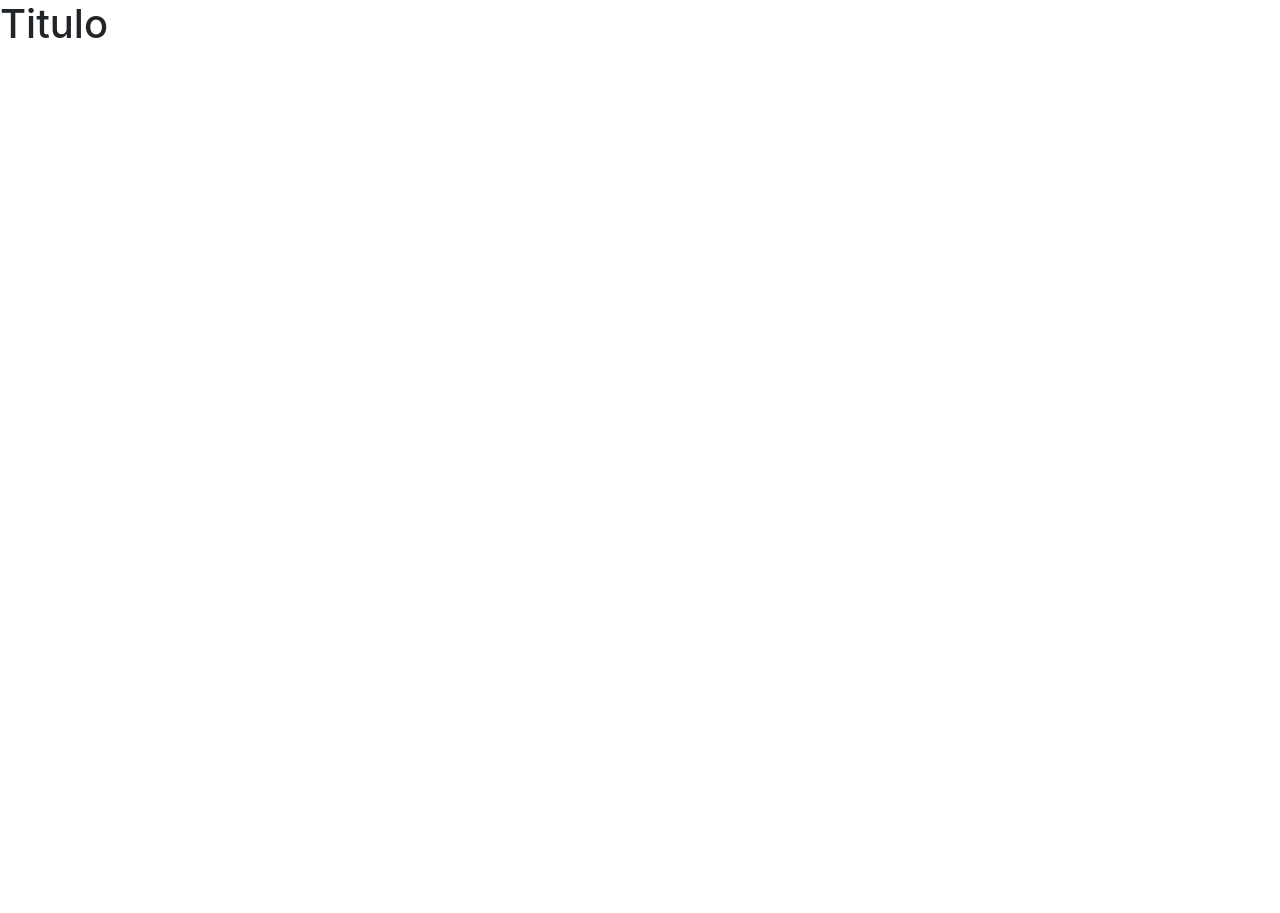
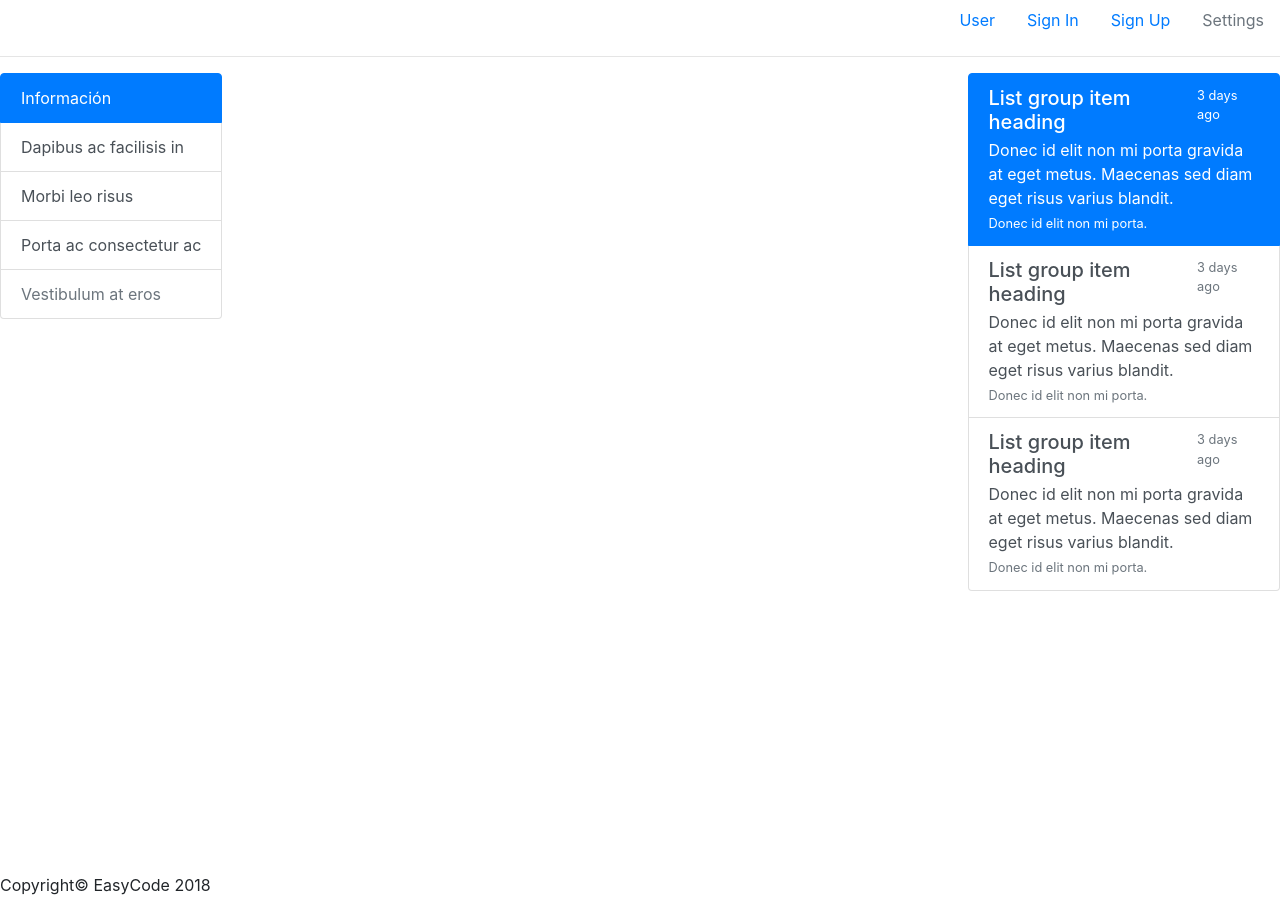
Before and after one commit to IntiDev/easy-code, a plain HTML site: page index.html in a window 1280 px wide. Before the commit the page ends 800 px from the top, so only its background shows below. Drawn offline with nearby package versions, Linux system fonts and the light colour scheme.

Commit message:
Estructura inicial del proyecto y README

```diff
--- a/css/main.css
+++ b/css/main.css
@@ -0,0 +1,26 @@
+/*General*/
+
+/*Navigation*/
+
+/*Left Section*/
+
+#left-section {
+    float: left;
+    width: 25%;
+}
+
+/*Right Section*/
+
+#rigth-section {
+    float: right;
+    width: 25%;
+}
+
+
+/*Main Section*/
+
+#main-container {
+    height: 800px;
+}
+
+/*Footer*/
--- a/index.html
+++ b/index.html
@@ -3,16 +3,91 @@
     <meta charset="UTF-8">
     <meta name="viewport" content="width=device-width, initial-scale=1.0">
     <meta http-equiv="X-UA-Compatible" content="ie=edge">
-    <title>Easy code</title>
+    <title>Easy Code</title>
     <link rel="stylesheet" href="css/assets/bootstrap.min.css">
     <link rel="stylesheet" href="css/main.css">
 </head>
 <body>
-    <h1>Titulo</h1>
+    <!--Navigation-->
+    <nav id="nav-bar">
+        <ul class="nav justify-content-end">
+            <li class="nav-item">
+                <a class="nav-link active" href="#">User</a>
+            </li>
+            <li class="nav-item">
+                <a class="nav-link" href="#">Sign In</a>
+            </li>
+            <li class="nav-item">
+                <a class="nav-link" href="#">Sign Up</a>
+            </li>
+            <li class="nav-item">
+                <a class="nav-link disabled" href="#">Settings</a>
+            </li>
+        </ul>
+    </nav>
+    <hr>
+    <!--Left Section-->
+    <div class="container-fluid">
+        <section id="left-section" class="row">
+            <div class="list-group">
+                <a href="#" class="list-group-item list-group-item-action active">Información</a>
+                <a href="#" class="list-group-item list-group-item-action">Dapibus ac facilisis in</a>
+                <a href="#" class="list-group-item list-group-item-action">Morbi leo risus</a>
+                <a href="#" class="list-group-item list-group-item-action">Porta ac consectetur ac</a>
+                <a href="#" class="list-group-item list-group-item-action disabled">Vestibulum at eros</a>
+            </div>
+        </section>
+    </div>
+    <!--Rigth Section-->
+    <div class="container-fluid">
+        <section id="rigth-section" class="row">
+            <div class="list-group">
+                <a href="#" class="list-group-item list-group-item-action flex-column align-items-start active">
+                    <div class="d-flex w-100 justify-content-between">
+                        <h5 class="mb-1">List group item heading</h5>
+                        <small>3 days ago</small>
+                    </div>
+                    <p class="mb-1">Donec id elit non mi porta gravida at eget metus. Maecenas sed diam eget risus varius blandit.</p>
+                    <small>Donec id elit non mi porta.</small>
+                </a>
+                <a href="#" class="list-group-item list-group-item-action flex-column align-items-start">
+                    <div class="d-flex w-100 justify-content-between">
+                        <h5 class="mb-1">List group item heading</h5>
+                        <small class="text-muted">3 days ago</small>
+                    </div>
+                    <p class="mb-1">Donec id elit non mi porta gravida at eget metus. Maecenas sed diam eget risus varius blandit.</p>
+                    <small class="text-muted">Donec id elit non mi porta.</small>
+                </a>
+                <a href="#" class="list-group-item list-group-item-action flex-column align-items-start">
+                    <div class="d-flex w-100 justify-content-between">
+                        <h5 class="mb-1">List group item heading</h5>
+                        <small class="text-muted">3 days ago</small>
+                    </div>
+                    <p class="mb-1">Donec id elit non mi porta gravida at eget metus. Maecenas sed diam eget risus varius blandit.</p>
+                    <small class="text-muted">Donec id elit non mi porta.</small>
+                </a>
+            </div>
+        </section>
+    </div>
+    <!--Main Section-->
+    <div class="container-fluid">
+        <main id="main-container" class="row">
+            <section id="profile-section" class="profile-info">
 
+            </section>
+            <section id="newsfeed-section" class="newsfeed-info">
+
+            </section>
+        </main>
+    </div>
+    <!--Footer-->
+    <div class="container-fluid">
+        <footer id="footer-container"class="row">
+            <p class="copyright">Copyright© EasyCode 2018</p>
+        </footer>
+    </div>
     <!-- jQuery first, then Popper.js, then Bootstrap JS -->
-    <script src="https://code.jquery.com/jquery-3.3.1.slim.min.js" integrity="sha384-q8i/X+965DzO0rT7abK41JStQIAqVgRVzpbzo5smXKp4YfRvH+8abtTE1Pi6jizo"
-        crossorigin="anonymous"></script>
+    <script src="https://code.jquery.com/jquery-3.3.1.slim.min.js" integrity="sha384-q8i/X+965DzO0rT7abK41JStQIAqVgRVzpbzo5smXKp4YfRvH+8abtTE1Pi6jizo" crossorigin="anonymous"></script>
     <script src="js/assets/bootstrap.min.js"></script>
     <script src="js/app.js"></script>
 </body>
```
Also changed, not shown: assets/images/info1.png (added), assets/images/info2.png (added), assets/images/info3.png (added), assets/images/info4.png (added), assets/images/info5.png (added), assets/images/info6.png (added), 3 other files.
